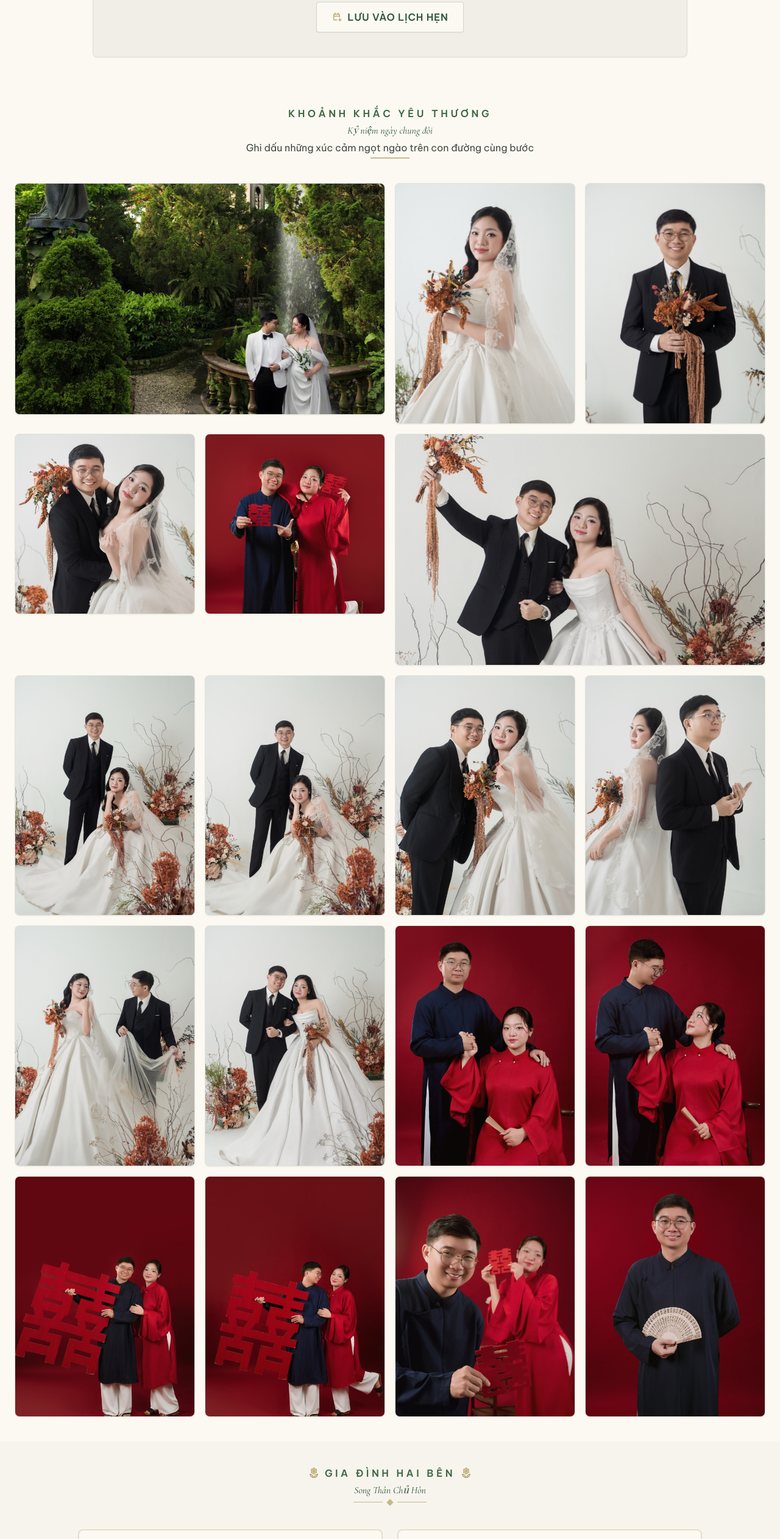
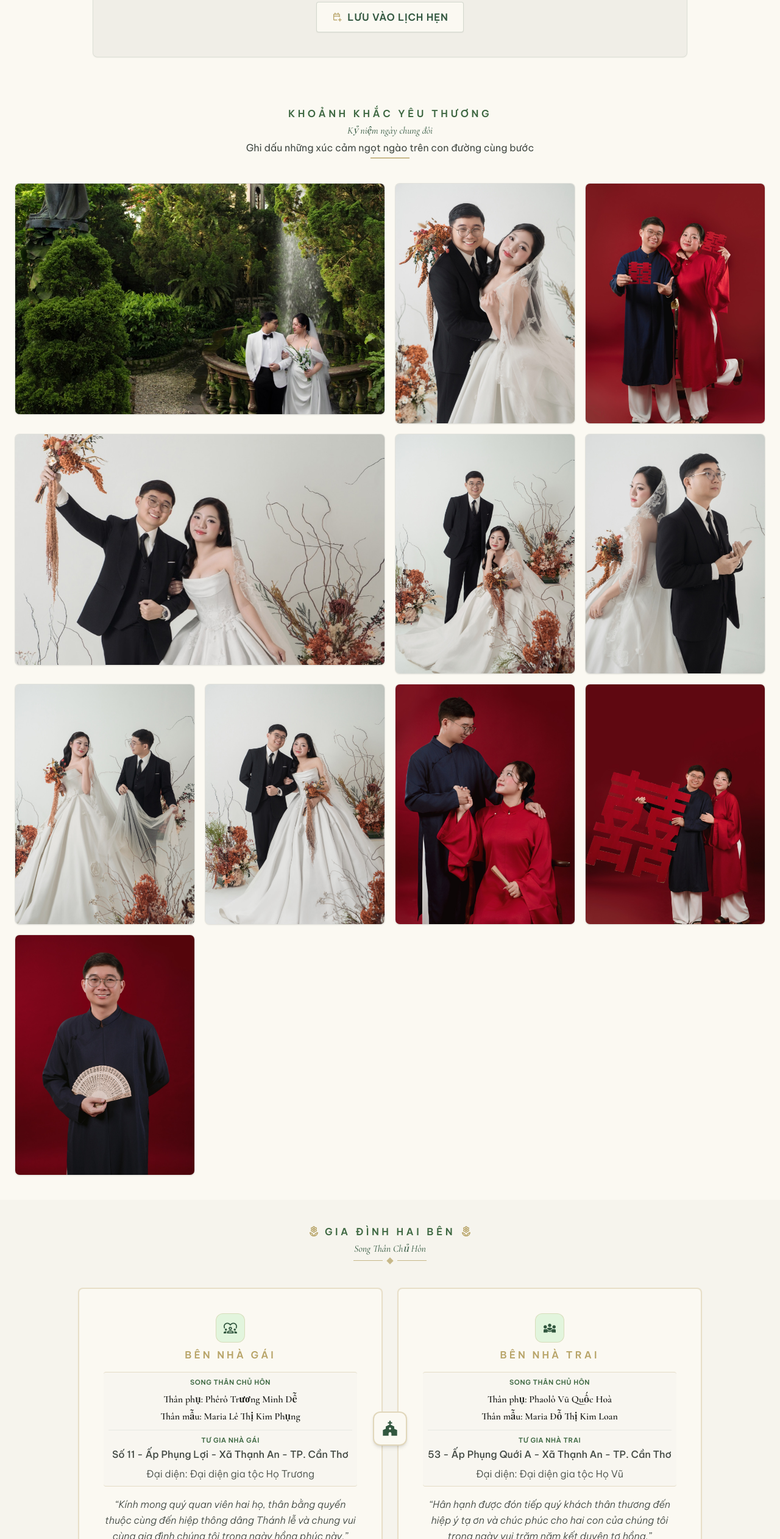
Before and after one commit to EddyShinee/EWeddingCard, a plain HTML site: page index.html in a window 1280 px wide. Shown: the part 3606-6129 px from the top of the page at 61% size. Drawn offline with nearby package versions, Linux system fonts and the light colour scheme; a web font is replaced by a local one.

Commit message:
Remove repeated photos from the gallery.
Co-authored-by: Cursor <cursoragent@cursor.com>

```diff
--- a/index.html
+++ b/index.html
@@ -432,26 +432,10 @@
 <span class="font-label-sm text-[10px] tracking-widest uppercase text-tertiary-fixed font-semibold">Hình kỷ niệm lễ cưới</span>
 </div>
 </div>
-<!-- Slot 2: Bride Portrait -->
-<div class="group relative overflow-hidden rounded-xl aspect-[3/4] bg-surface-container shadow-sm cursor-pointer border border-outline-variant/30">
-<img alt="Kim Thư trong váy cưới" class="w-full h-full object-cover object-[center_18%] group-hover:scale-105 transition-transform duration-700 ease-out" src="img/CoDau.jpg"/>
-<div class="absolute inset-0 bg-gradient-to-t from-primary/80 via-transparent to-transparent opacity-0 group-hover:opacity-100 transition-opacity p-space-md flex flex-col justify-end text-surface-bright">
-<span class="font-headline-sm text-body-lg">Nụ cười cô dâu</span>
-<span class="font-label-sm text-[10px] tracking-widest uppercase text-tertiary-fixed font-semibold">Kim Thư</span>
-</div>
-</div>
-<!-- Slot 3: Groom Portrait -->
-<div class="group relative overflow-hidden rounded-xl aspect-[3/4] bg-surface-container shadow-sm cursor-pointer border border-outline-variant/30">
-<img alt="Đức Thuận lịch lãm" class="w-full h-full object-cover object-[center_18%] group-hover:scale-105 transition-transform duration-700 ease-out" src="img/ChuRe.jpg"/>
-<div class="absolute inset-0 bg-gradient-to-t from-primary/80 via-transparent to-transparent opacity-0 group-hover:opacity-100 transition-opacity p-space-md flex flex-col justify-end text-surface-bright">
-<span class="font-headline-sm text-body-lg">Ánh mắt rạng ngời</span>
-<span class="font-label-sm text-[10px] tracking-widest uppercase text-tertiary-fixed font-semibold">Đức Thuận</span>
-</div>
-</div>
-<div class="group relative overflow-hidden rounded-xl aspect-square bg-surface-container shadow-sm border border-outline-variant/30">
+<div class="group relative overflow-hidden rounded-xl aspect-[3/4] bg-surface-container shadow-sm border border-outline-variant/30">
 <img alt="Thuận và Thư cười bên nhau" class="w-full h-full object-cover object-[center_16%] group-hover:scale-105 transition-transform duration-700" src="img/DAN01192.jpg"/>
 </div>
-<div class="group relative overflow-hidden rounded-xl aspect-square bg-surface-container shadow-sm border border-outline-variant/30">
+<div class="group relative overflow-hidden rounded-xl aspect-[3/4] bg-surface-container shadow-sm border border-outline-variant/30">
 <img alt="Thuận và Thư trong áo dài" class="w-full h-full object-cover object-[center_14%] group-hover:scale-105 transition-transform duration-700" src="img/DAN00876.jpg"/>
 </div>
 <div class="sm:col-span-2 group relative overflow-hidden rounded-xl aspect-[16/10] bg-surface-container shadow-sm border border-outline-variant/30">
@@ -465,12 +449,6 @@
 <img alt="Thuận và Thư giữa hoa" class="w-full h-full object-cover object-[center_18%] group-hover:scale-105 transition-transform duration-700" src="img/DAN01084.jpg"/>
 </div>
 <div class="group relative overflow-hidden rounded-xl aspect-[3/4] bg-surface-container shadow-sm border border-outline-variant/30">
-<img alt="Thuận và Thư tạo dáng" class="w-full h-full object-cover object-[center_18%] group-hover:scale-105 transition-transform duration-700" src="img/DAN01092.jpg"/>
-</div>
-<div class="group relative overflow-hidden rounded-xl aspect-[3/4] bg-surface-container shadow-sm border border-outline-variant/30">
-<img alt="Thuận và Thư kề vai" class="w-full h-full object-cover object-[center_16%] group-hover:scale-105 transition-transform duration-700" src="img/DAN01169.jpg"/>
-</div>
-<div class="group relative overflow-hidden rounded-xl aspect-[3/4] bg-surface-container shadow-sm border border-outline-variant/30">
 <img alt="Thuận và Thư quay lưng" class="w-full h-full object-cover object-[center_16%] group-hover:scale-105 transition-transform duration-700" src="img/DAN01276.jpg"/>
 </div>
 <div class="group relative overflow-hidden rounded-xl aspect-[3/4] bg-surface-container shadow-sm border border-outline-variant/30">
@@ -480,19 +458,10 @@
 <img alt="Thuận và Thư đứng cạnh nhau" class="w-full h-full object-cover object-[center_18%] group-hover:scale-105 transition-transform duration-700" src="img/DAN01337.jpg"/>
 </div>
 <div class="group relative overflow-hidden rounded-xl aspect-[3/4] bg-surface-container shadow-sm border border-outline-variant/30">
-<img alt="Thuận và Thư trong áo dài truyền thống" class="w-full h-full object-cover object-[center_14%] group-hover:scale-105 transition-transform duration-700" src="img/DAN00961.jpg"/>
-</div>
-<div class="group relative overflow-hidden rounded-xl aspect-[3/4] bg-surface-container shadow-sm border border-outline-variant/30">
 <img alt="Thuận nhìn Thư" class="w-full h-full object-cover object-[center_14%] group-hover:scale-105 transition-transform duration-700" src="img/DAN00975.jpg"/>
 </div>
 <div class="group relative overflow-hidden rounded-xl aspect-[3/4] bg-surface-container shadow-sm border border-outline-variant/30">
 <img alt="Thuận và Thư bên chữ Hỷ" class="w-full h-full object-cover object-[center_16%] group-hover:scale-105 transition-transform duration-700" src="img/DAN00947.jpg"/>
-</div>
-<div class="group relative overflow-hidden rounded-xl aspect-[3/4] bg-surface-container shadow-sm border border-outline-variant/30">
-<img alt="Thuận và Thư nhìn nhau" class="w-full h-full object-cover object-[center_16%] group-hover:scale-105 transition-transform duration-700" src="img/DAN00953.jpg"/>
-</div>
-<div class="group relative overflow-hidden rounded-xl aspect-[3/4] bg-surface-container shadow-sm border border-outline-variant/30">
-<img alt="Thuận và Thư cầm chữ Hỷ" class="w-full h-full object-cover object-[center_14%] group-hover:scale-105 transition-transform duration-700" src="img/DAN00890.jpg"/>
 </div>
 <div class="group relative overflow-hidden rounded-xl aspect-[3/4] bg-surface-container shadow-sm border border-outline-variant/30">
 <img alt="Đức Thuận với quạt" class="w-full h-full object-cover object-[center_14%] group-hover:scale-105 transition-transform duration-700" src="img/DAN00987.jpg"/>
```
